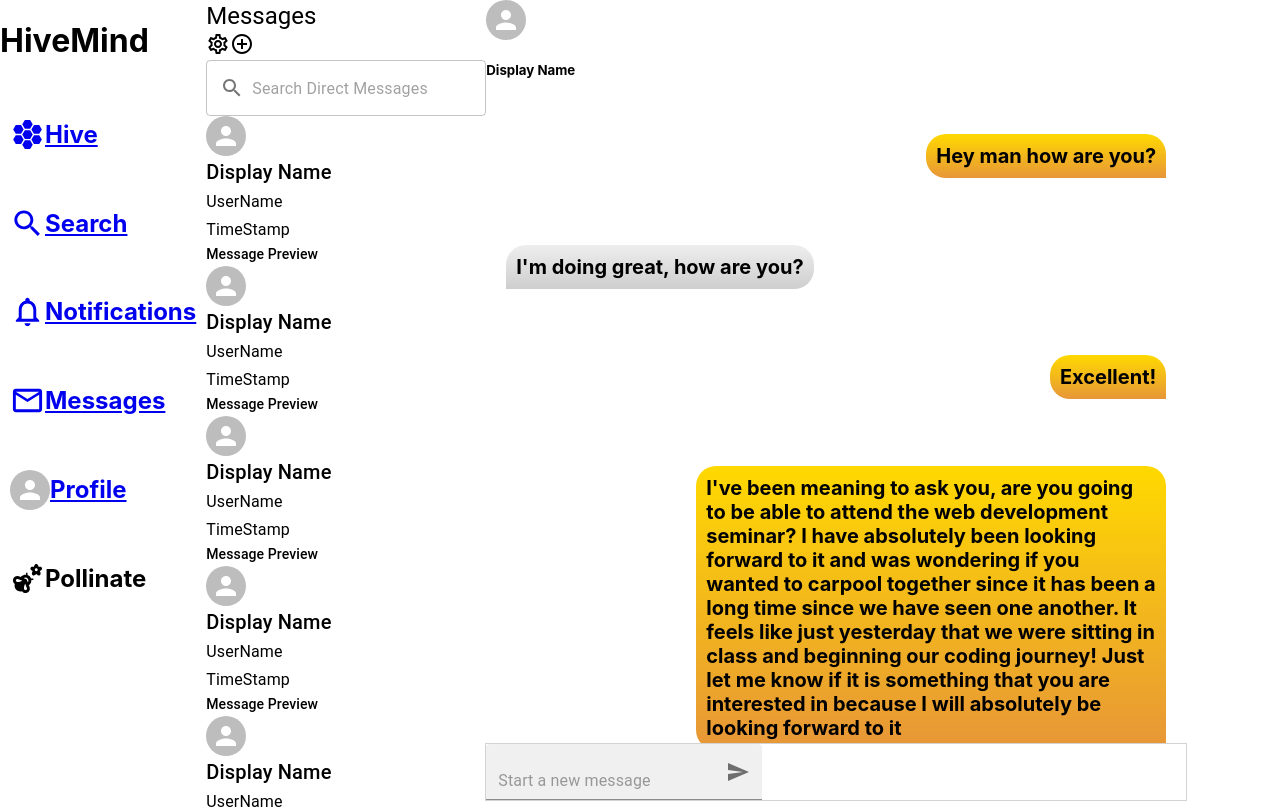
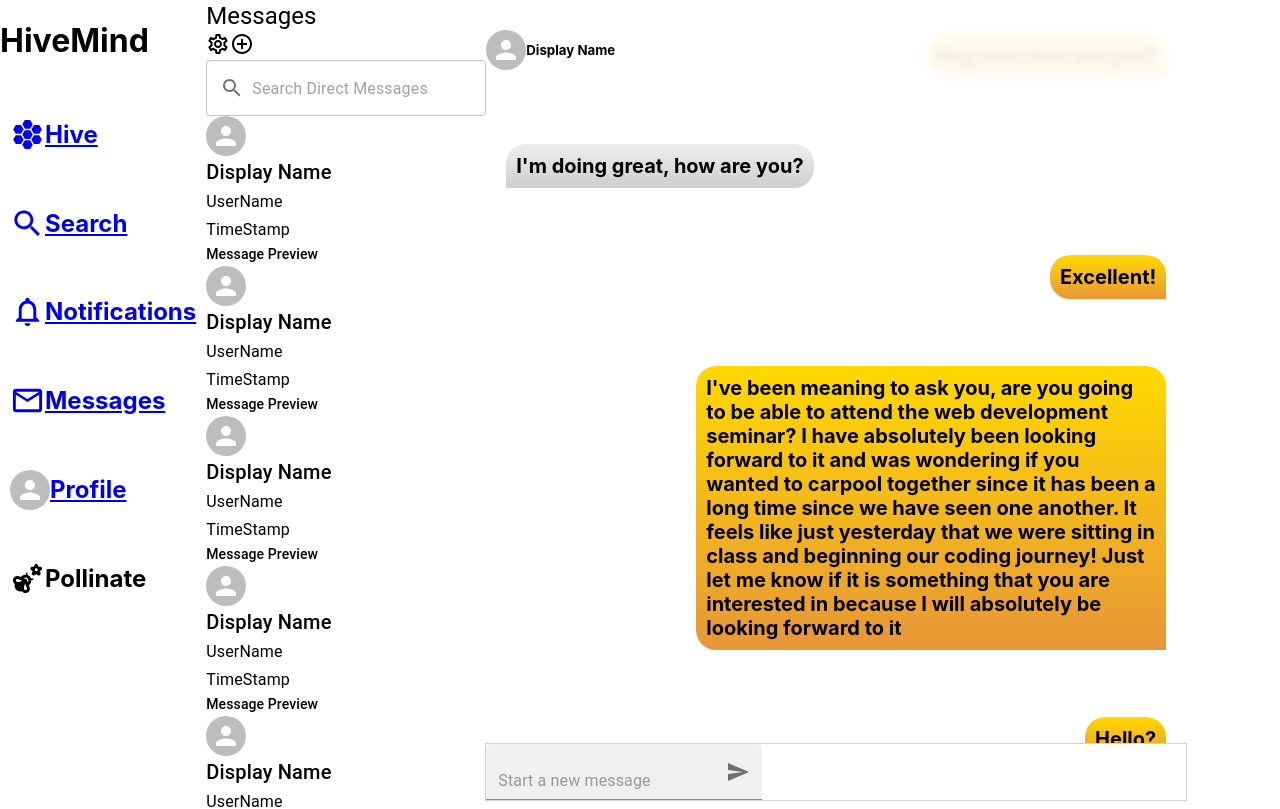
Before and after one commit to jck510/HiveMind, a React (Create React App) app: page /messages in a window 1280 px wide. Shown: the top 809 px of the page. Built offline with nearby package versions, Linux system fonts and the light colour scheme.

Commit message:
Made the header in the messages section fixed and have a backdrop filter

```diff
--- a/src/components/Conversation.js
+++ b/src/components/Conversation.js
@@ -22,6 +22,7 @@ const Conversation = () => {
       </div>
 
 
+
       <div className='conversation-scroll-div'>
         {messages.map((message) => (
           <Message key={message} conversationMessage={message}/>
--- a/src/index.css
+++ b/src/index.css
@@ -365,6 +365,23 @@ code {
 
 /* Messages section */
 
+.conversation-header-div {
+  display: flex;
+  align-items: center;
+  height: 100px;
+  width: 700px;
+  /* outline: 1px solid lightgrey; */
+  position: fixed;
+  z-index: 9;
+  background-color: rgba(255, 255, 255, .92 );
+  backdrop-filter: blur(4px);
+
+
+
+}
+
+
+
 .conversation-toolbar-div {
   width: 700px;
   outline: 1px solid lightgrey;
```
